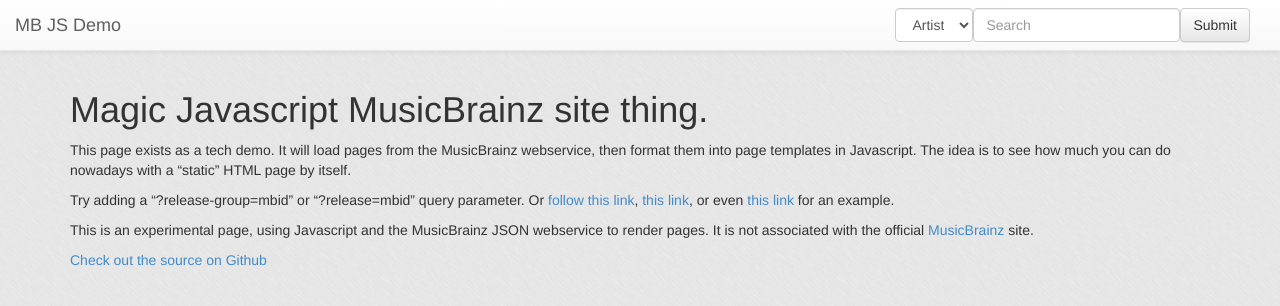
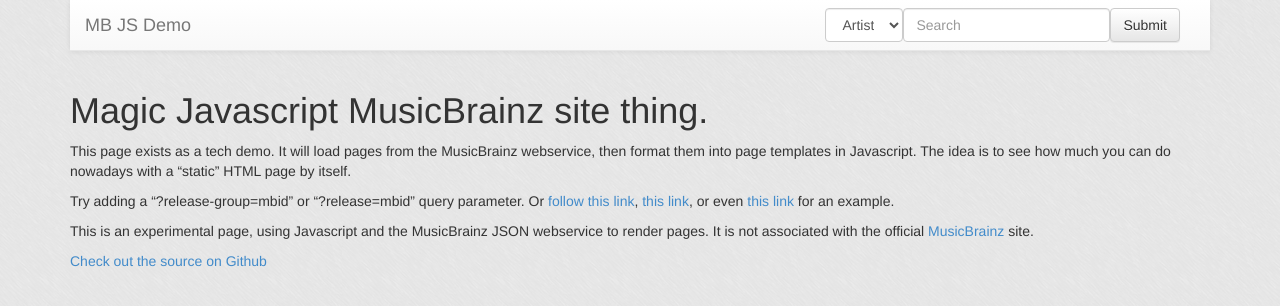
Before and after one commit to kepstin/mbjs, a plain HTML site: page index.html in a window 1280 px wide. Drawn offline with Linux system fonts and the light colour scheme.

Commit message:
Switch to a static navbar (scroll with page)

```diff
--- a/css/app.css
+++ b/css/app.css
@@ -1,7 +1,3 @@
-body {
-  margin-top: 70px;
-}
-
 .cover-art, .artist-image {
   max-height: 16em;
   text-align: center;
--- a/js/templates.js
+++ b/js/templates.js
@@ -703,7 +703,7 @@
 
 var layoutTemplate = jsontemplate.Template(
 	'<div class="container">' +
-		'<nav class="navbar navbar-default navbar-fixed-top">' +
+		'<nav class="navbar navbar-default navbar-static-top">' +
 			'<div class="navbar-header">' +
 				'<button type="button" class="navbar-toggle" data-toggle="collapse" data-target=".navbar-collapse">' +
 					'<span class="sr-only">Toggle navigation</span>' +
```
